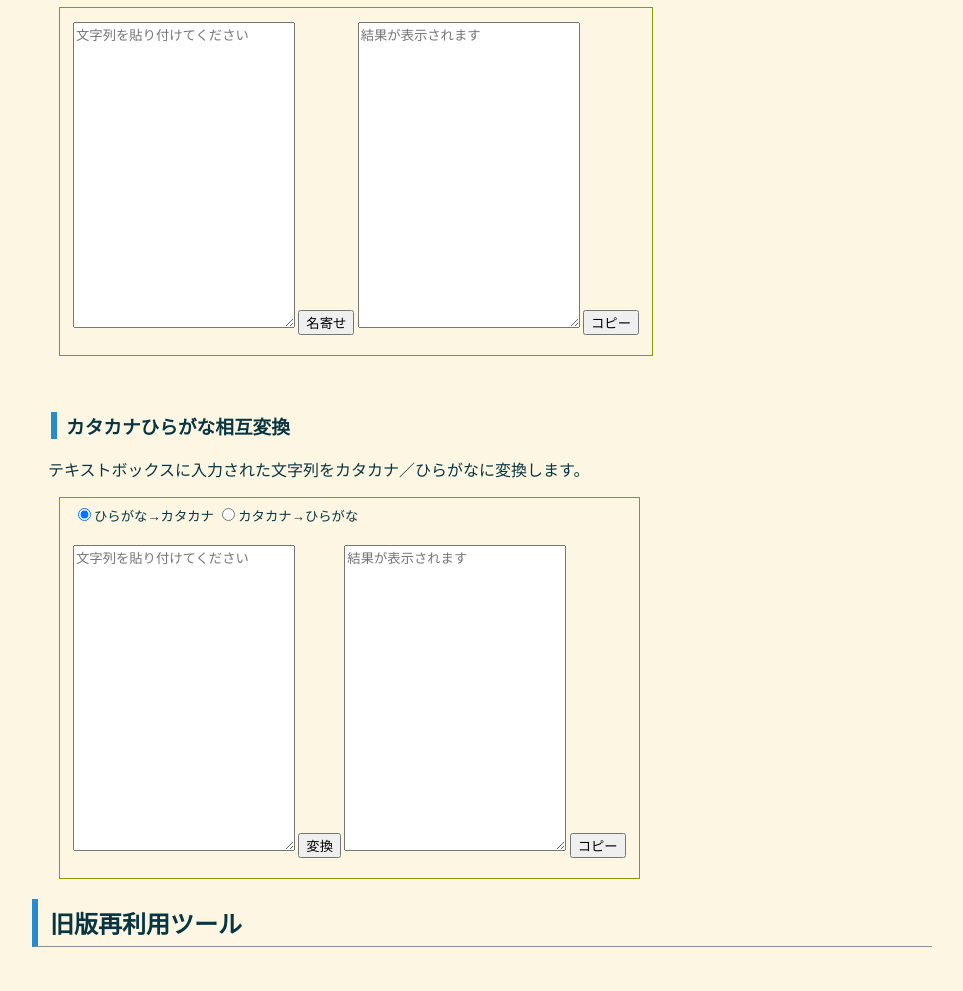
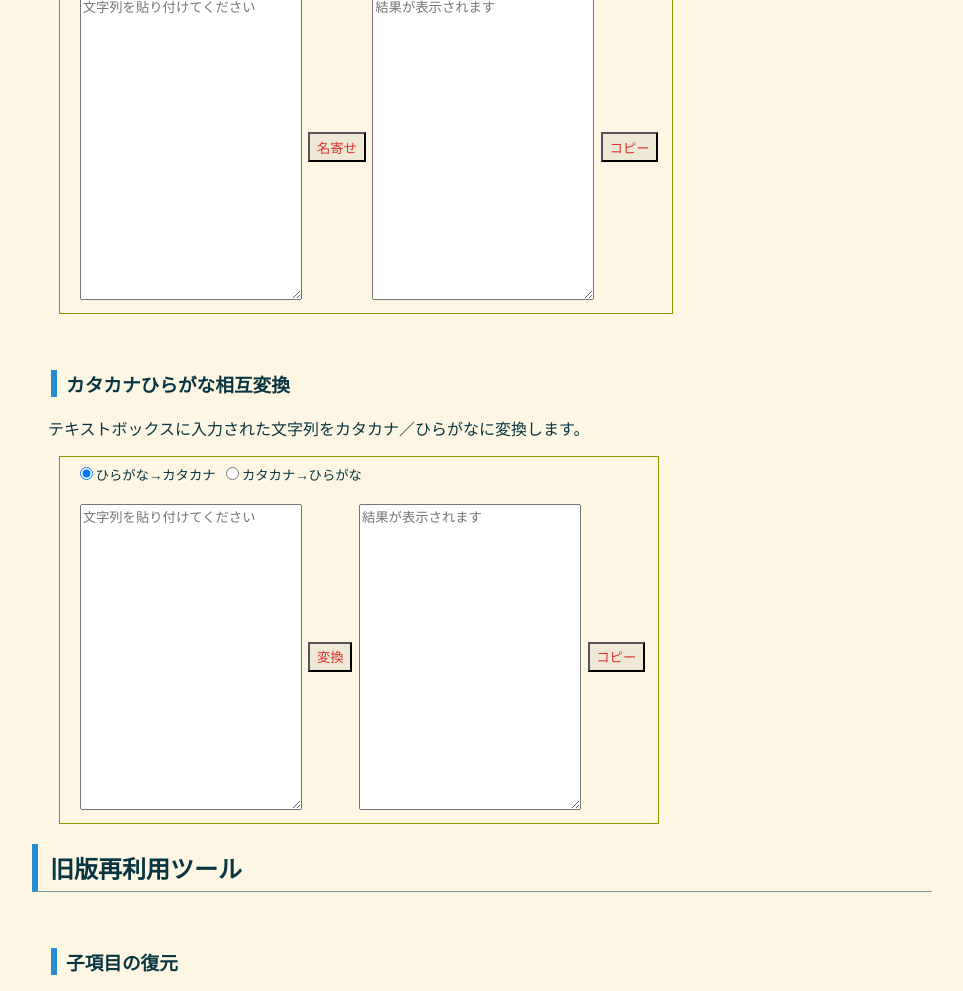
Before and after one commit to AWtnb/sakuin-tool, a PHP site: page / in a window 1280 px wide. Shown: the part 1791-2782 px from the top of the page, without its empty margins (158-1121 px from the left). Run offline with PHP 8.4, Linux system fonts and the light colour scheme.

Commit message:
change button style

```diff
--- a/index.html
+++ b/index.html
@@ -35,9 +35,9 @@
     <div class="horizontal">
         <form name="form_toYomi">
             <textarea name="textarea1" cols="25" rows="20" value="1" placeholder="文字列を貼り付けてください"></textarea>
-            <input type="button" value="取得" onclick="clickBtn_yomi()"/>
+            <input type="button" value="取得" onclick="clickBtn_yomi()" class="button">
             <textarea name="textarea2" cols="25" rows="20" value="1" placeholder="ここに結果が表示されます" readonly></textarea>
-            <input type="button" value="コピー" onclick="clickBtn_yomi_copy()"/>
+            <input type="button" value="コピー" onclick="clickBtn_yomi_copy()" class="button">
         </form>
     </div>
 </div>
@@ -70,9 +70,9 @@ function clickBtn_yomi_copy() {
     <div class="horizontal">
         <form name="form_toHairetsu">
             <textarea name="textarea1" cols="25" rows="20" value="1" placeholder="文字列を貼り付けてください"></textarea>
-            <input type="button" value="変換" onclick="clickBtn_hairetsu()"/>
+            <input type="button" value="変換" onclick="clickBtn_hairetsu()" class="button">
             <textarea name="textarea2" cols="25" rows="20" value="1" readonly placeholder="ここに結果が表示されます"></textarea>
-            <input type="button" value="コピー" onclick="clickBtn_hairetsu_copy()"/>
+            <input type="button" value="コピー" onclick="clickBtn_hairetsu_copy()" class="button">
         </form>
     </div>
 </div>
@@ -115,9 +115,9 @@ function clickBtn_hairetsu_copy() {
     <div class="horizontal">
         <form name="form_toNayose">
             <textarea name="textarea1" cols="25" rows="20" value="1" placeholder="文字列を貼り付けてください"></textarea>
-            <input type="button" value="名寄せ" onclick="clickBtn_nayose()"/>
+            <input type="button" value="名寄せ" onclick="clickBtn_nayose()" class="button">
             <textarea name="textarea2" cols="25" rows="20" value="1" placeholder="結果が表示されます" readonly></textarea>
-            <input type="button" value="コピー" onclick="clickBtn_nayose_copy()"/>
+            <input type="button" value="コピー" onclick="clickBtn_nayose_copy()" class="button">
         </form>
     </div>
 </div>
@@ -152,9 +152,9 @@ function clickBtn_nayose_copy() {
     <div class="horizontal">
         <form name="form_toConvert">
             <textarea name="textarea1" cols="25" rows="20" value="1" placeholder="文字列を貼り付けてください"></textarea>
-            <input type="button" value="変換" onclick="clickBtn_katahira()"/>
+            <input type="button" value="変換" onclick="clickBtn_katahira()" class="button">
             <textarea name="textarea2" cols="25" rows="20" value="1" placeholder="結果が表示されます" readonly></textarea>
-            <input type="button" value="コピー" onclick="clickBtn_katahira_copy()"/>
+            <input type="button" value="コピー" onclick="clickBtn_katahira_copy()" class="button">
         </form>
     </div>
 </div>
@@ -209,9 +209,9 @@ function clickBtn_katahira_copy() {
     <div class="horizontal">
         <form name="form_toComplete">
             <textarea name="textarea1" cols="25" rows="20" value="1" placeholder="索引を貼り付けてください"></textarea>
-            <input type="button" value="復元" onclick="clickBtn_complete()"/>
+            <input type="button" value="復元" onclick="clickBtn_complete()" class="button">
             <textarea name="textarea2" cols="25" rows="20" value="1" placeholder="結果が表示されます" readonly></textarea>
-            <input type="button" value="コピー" onclick="clickBtn_complete_copy()"/>
+            <input type="button" value="コピー" onclick="clickBtn_complete_copy()" class="button">
         </form>
     </div>
 </div>
@@ -267,8 +267,8 @@ function clickBtn_katahira_copy() {
     <div class="horizontal">
         <form name="form_toRelease">
             <textarea name="textarea1" cols="40" rows="10" value="1" placeholder="名寄せ済みの文字列を貼り付けてください"></textarea>
-            <input type="button" value="名開き" onclick="clickBtn_release()"/>
-            <input type="button" value="表をコピー" onclick="clickBtn_release_copy()"/>
+            <input type="button" value="名開き" onclick="clickBtn_release()" class="button">
+            <input type="button" value="表をコピー" onclick="clickBtn_release_copy()" class="button">
         </form>
     </div>
 </div>
@@ -336,6 +336,6 @@ function clickBtn_katahira_copy() {
 footer
 ======================================== -->
 <footer>
-<p><img src="https://img.icons8.com/small/16/000000/github.png"/> <a href="https://github.com/AWtnb/sakuin-tool" target="_blank">Github repository</a></p>
+<p><img src="https://img.icons8.com/small/16/000000/github.png"> <a href="https://github.com/AWtnb/sakuin-tool" target="_blank">Github repository</a></p>
 </footer>
 </html>
--- a/style.css
+++ b/style.css
@@ -3,6 +3,8 @@
 black: #073642
 white: #fdf6e3
 brwhite: #eee8d5
+brblue: #839496
+brcyan: #93a1a1
 gray: #586e75
 orange: #cb4b16
 blue: #268bd2
@@ -11,11 +13,14 @@ cyan: #2aa198
 yellow: #b58900
 magenta: #d33682
 violet: #6c71c4
+red: #dc322f
 */
+
 
 body {
     background-color: #fdf6e3;
     color: #073642;
+    font-family: 'Hiragino Kaku Gothic Pro','ヒラギノ角ゴ Pro W3','メイリオ',Meiryo,'ＭＳ Ｐゴシック',sans-serif;
 }
 
 #container{
@@ -24,6 +29,17 @@ body {
     margin-right: auto;
     padding-bottom: 2em;
     border-bottom: 4px double #002b36;
+}
+
+.button {
+    font-size: 10pt;
+    padding-left: .5em;
+    padding-right: .5em;
+    padding-top: .25em;
+    padding-bottom: .25em;
+    text-decoration: none;
+    background: #eee8d5;
+    color: #dc322f;
 }
 
 .inputarea {
@@ -39,6 +55,16 @@ body {
     display: inline-flex;
     margin-top: .5em;
     margin-bottom: .5em;
+}
+.inputarea > .horizontal > form {
+    display: flex;
+    justify-content: center;
+    align-items: center;
+    margin-top: 0;
+    margin-bottom: .5em;
+}
+.inputarea > .horizontal > form > textarea, input {
+    margin-left: .5em;
 }
 
 .caption {
@@ -72,6 +98,7 @@ table {
     margin-bottom: .5em;
     margin-left: 2em;
     border: #586e75;
+    font-size: 10pt;
 }
 
 footer {
```
